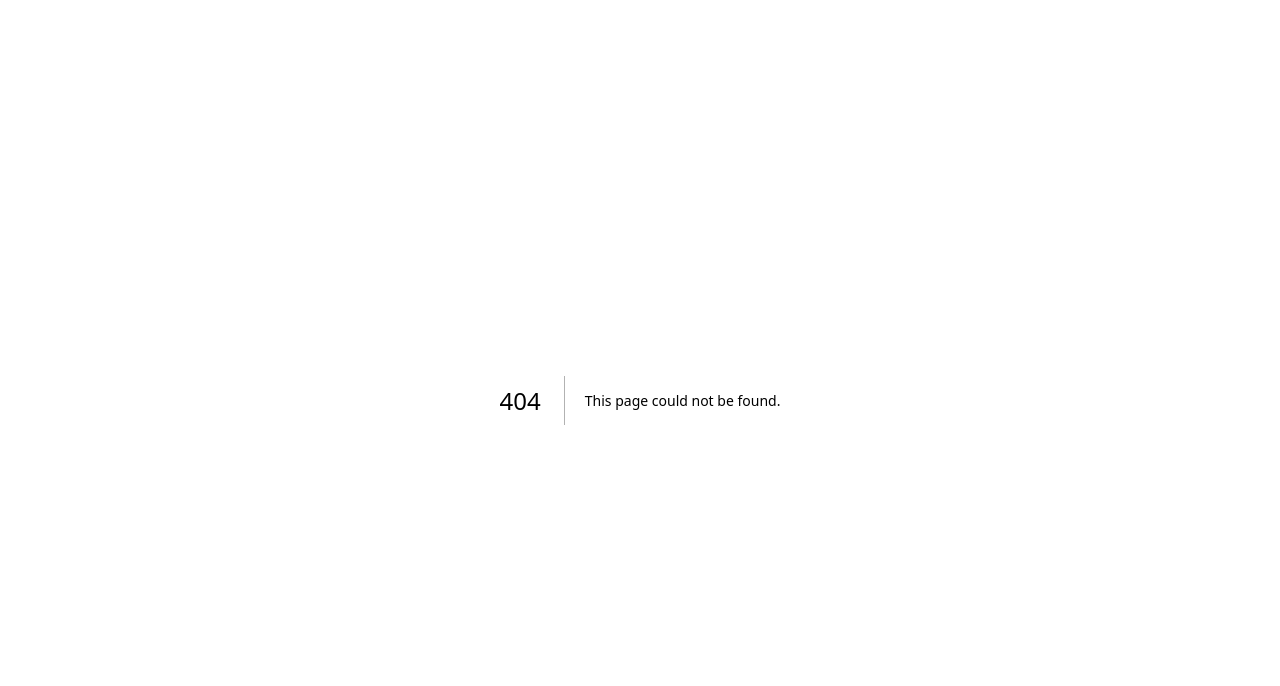
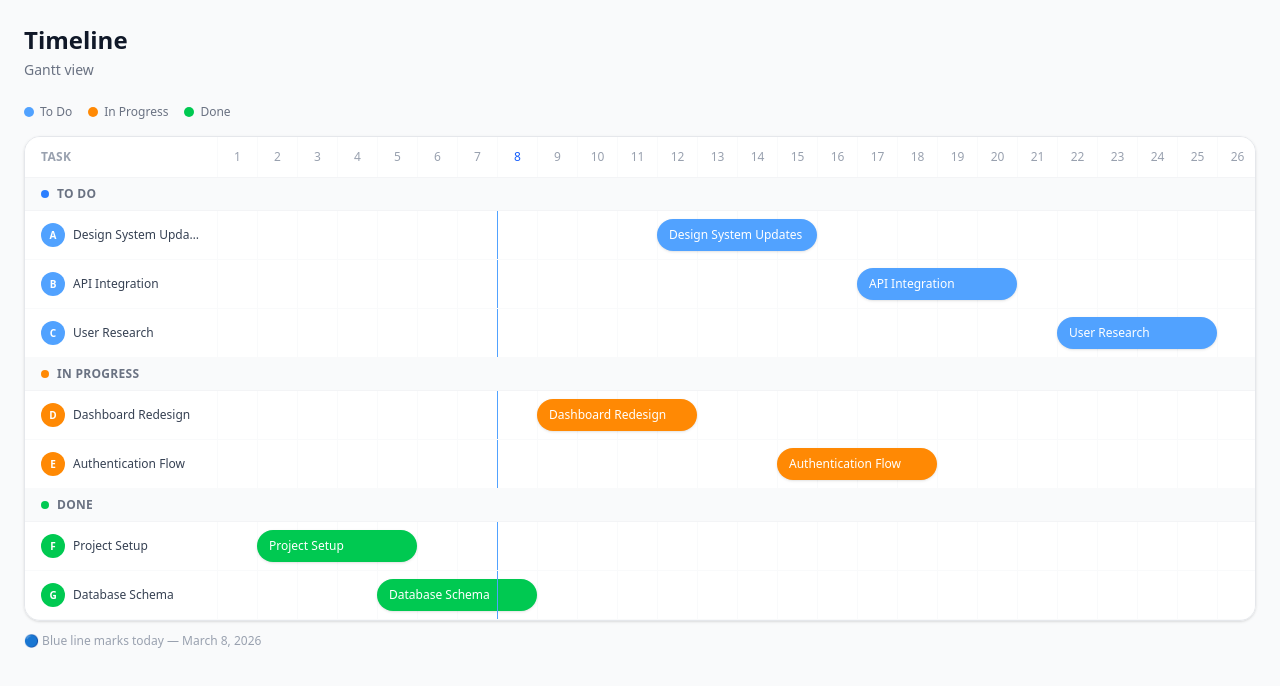
Before and after one commit to Frnss24/doboard_kel2, a Next.js app: page /timeline in a window 1280 px wide. Before the commit this address had no page. Shown: the top 686 px of the page. Built offline with nearby package versions, Linux system fonts and the light colour scheme.

Commit message:
add timeline page

```diff
--- /dev/null
+++ b/app/timeline/page.tsx
@@ -0,0 +1,100 @@
+"use client";
+import { initialColumns } from "@/lib/data";
+
+const DAYS = 30;
+const DAY_WIDTH = 40;
+const START_DATE = new Date("2026-03-01");
+
+const statusColors: Record<string, string> = {
+  todo: "bg-blue-400",
+  "in-progress": "bg-orange-400",
+  done: "bg-green-500",
+};
+
+function getDayOffset(dateStr: string) {
+  const date = new Date(dateStr);
+  const diff = Math.floor((date.getTime() - START_DATE.getTime()) / (1000 * 60 * 60 * 24));
+  return Math.max(0, diff) * DAY_WIDTH;
+}
+
+export default function TimelinePage() {
+  const today = new Date();
+  const todayOffset = Math.floor((today.getTime() - START_DATE.getTime()) / (1000 * 60 * 60 * 24)) * DAY_WIDTH;
+
+  const days = Array.from({ length: DAYS }, (_, i) => {
+    const d = new Date(START_DATE);
+    d.setDate(d.getDate() + i);
+    return d;
+  });
+
+  return (
+    <div className="min-h-screen bg-gray-50 p-6">
+      <div className="mb-6">
+        <h1 className="text-2xl font-bold text-gray-900">Timeline</h1>
+        <p className="text-sm text-gray-500 mt-1">Gantt view</p>
+      </div>
+
+      <div className="flex items-center gap-4 mb-4">
+        {[["todo","To Do"],["in-progress","In Progress"],["done","Done"]].map(([key, label]) => (
+          <div key={key} className="flex items-center gap-1.5">
+            <div className={`w-2.5 h-2.5 rounded-full ${statusColors[key]}`} />
+            <span className="text-xs text-gray-500">{label}</span>
+          </div>
+        ))}
+      </div>
+
+      <div className="rounded-2xl border border-gray-200 bg-white shadow-sm overflow-x-auto">
+        <div style={{ minWidth: `${200 + DAYS * DAY_WIDTH}px` }}>
+          <div className="flex border-b border-gray-100">
+            <div className="w-48 shrink-0 px-4 py-3 text-xs font-semibold text-gray-400 uppercase tracking-wide">Task</div>
+            <div className="flex">
+              {days.map((d, i) => (
+                <div key={i} style={{ width: DAY_WIDTH }} className={`text-center py-3 text-xs font-medium border-l border-gray-50 ${d.toDateString() === today.toDateString() ? "text-blue-600 font-bold" : "text-gray-400"}`}>
+                  {d.getDate()}
+                </div>
+              ))}
+            </div>
+          </div>
+
+          {initialColumns.map((col) => (
+            <div key={col.id}>
+              <div className="flex items-center gap-2 px-4 py-2 bg-gray-50 border-b border-gray-100">
+                <div className={`w-2 h-2 rounded-full ${col.dotColor}`} />
+                <span className="text-xs font-semibold text-gray-500 uppercase tracking-wide">{col.title}</span>
+              </div>
+
+              {col.tasks.map((task) => (
+                <div key={task.id} className="flex border-b border-gray-50 hover:bg-gray-50/50">
+                  <div className="w-48 shrink-0 px-4 py-3 flex items-center gap-2">
+                    <div className={`flex h-6 w-6 shrink-0 items-center justify-center rounded-full text-[10px] font-bold text-white ${statusColors[col.id]}`}>
+                      {task.assignee.avatar}
+                    </div>
+                    <span className="text-xs text-gray-700 truncate">{task.title}</span>
+                  </div>
+                  <div className="relative flex-1 h-12">
+                    {todayOffset >= 0 && (
+                      <div className="absolute top-0 bottom-0 w-px bg-blue-400 z-10" style={{ left: `${todayOffset}px` }} />
+                    )}
+                    {days.map((_, i) => (
+                      <div key={i} className="absolute top-0 bottom-0 w-px bg-gray-50" style={{ left: `${i * DAY_WIDTH}px` }} />
+                    ))}
+                    <div
+                      className={`absolute top-1/2 -translate-y-1/2 h-8 rounded-full flex items-center px-3 gap-2 shadow-sm ${statusColors[col.id]}`}
+                      style={{ left: `${getDayOffset(task.dueDate) - DAY_WIDTH * 3}px`, width: `${DAY_WIDTH * 4}px` }}
+                    >
+                      <span className="text-xs font-medium text-white truncate">{task.title}</span>
+                    </div>
+                  </div>
+                </div>
+              ))}
+            </div>
+          ))}
+        </div>
+      </div>
+
+      <p className="mt-3 text-xs text-gray-400">
+        🔵 Blue line marks today — {today.toLocaleDateString("en-US", { month: "long", day: "numeric", year: "numeric" })}
+      </p>
+    </div>
+  );
+}
```
